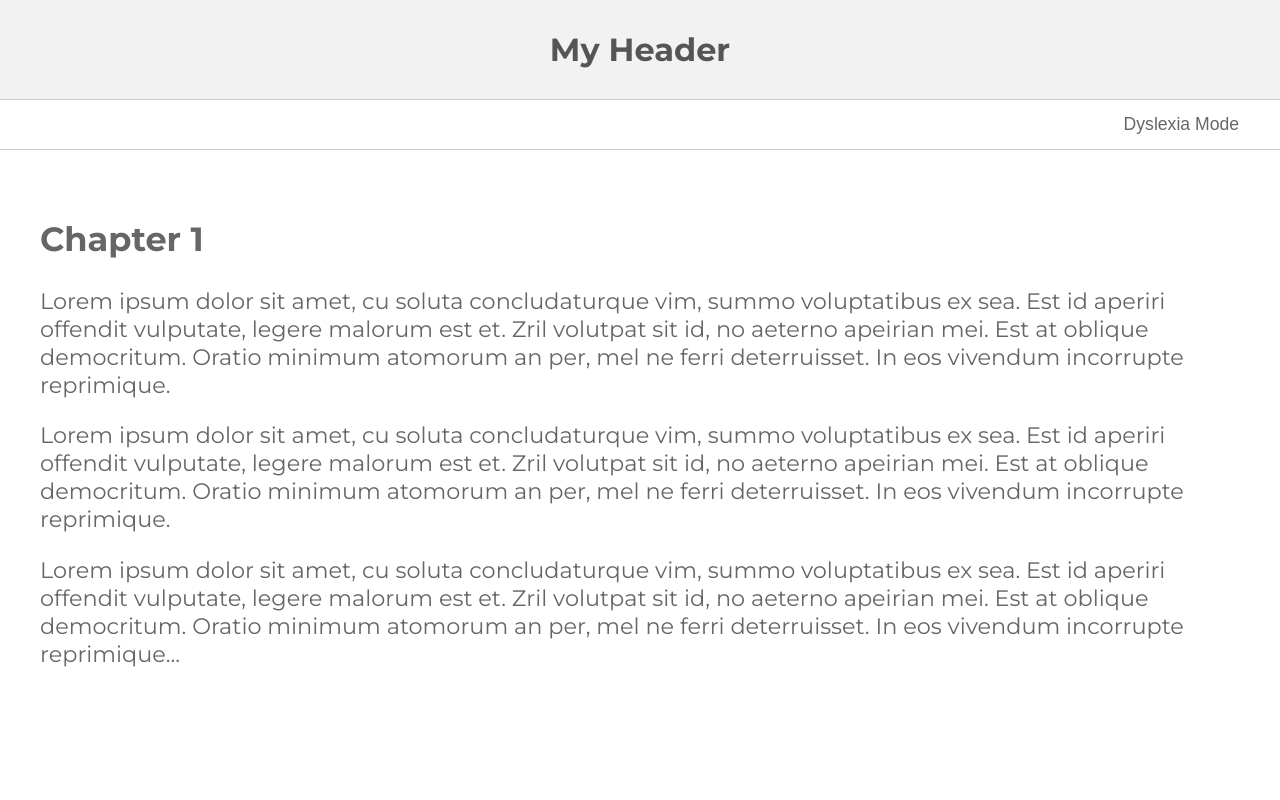
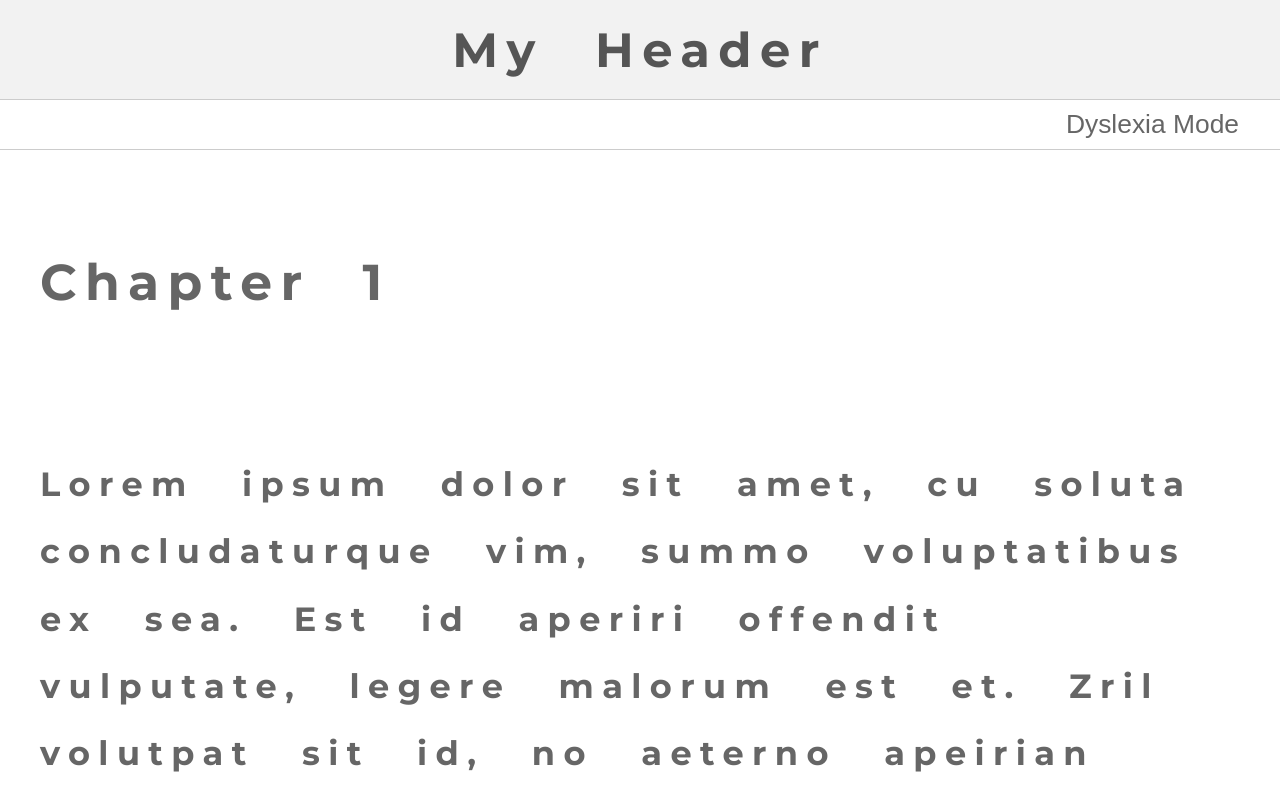
Before and after one commit to HenryPereira/webdev-labs, a plain HTML site: page lab05/03-dyslexia-mode/index.html in a window 1280 px wide. Both pictures are taken after a click on the button "Dyslexia Mode". Shown: the top 800 px of the page. Drawn offline with Linux system fonts and the light colour scheme.

Commit message:
finished lab05

```diff
--- a/lab05/03-dyslexia-mode/index.js
+++ b/lab05/03-dyslexia-mode/index.js
@@ -1,4 +1,16 @@
 /*
   See Smashing Magazine Tutorial:
   https://www.smashingmagazine.com/2021/11/dyslexia-friendly-mode-website/
+  -
 */
+
+const dyslexiaMode = () => {
+  const body = document.querySelector("body");
+  if(body.className === "") {
+    body.className = "dyslexia-mode";
+  } else {
+    body.className = "";
+  }
+}
+
+document.querySelector("#dyslexia-toggle").addEventListener('click', dyslexiaMode);
--- a/lab05/style.css
+++ b/lab05/style.css
@@ -112,3 +112,20 @@ button {
 .high-contrast button {
     color: black;
 }
+
+
+.dyslexia-mode {
+    font-size: 150%;
+    font-weight: 600;
+    letter-spacing: 0.35em;
+    word-spacing: 1.225em;
+    font-variant-ligatures: none;
+}
+
+.dyslexia-mode .content {
+    line-height: 2.0;
+}
+
+.dyslexia-mode p {
+    margin-top: 3.5em;
+}
```
